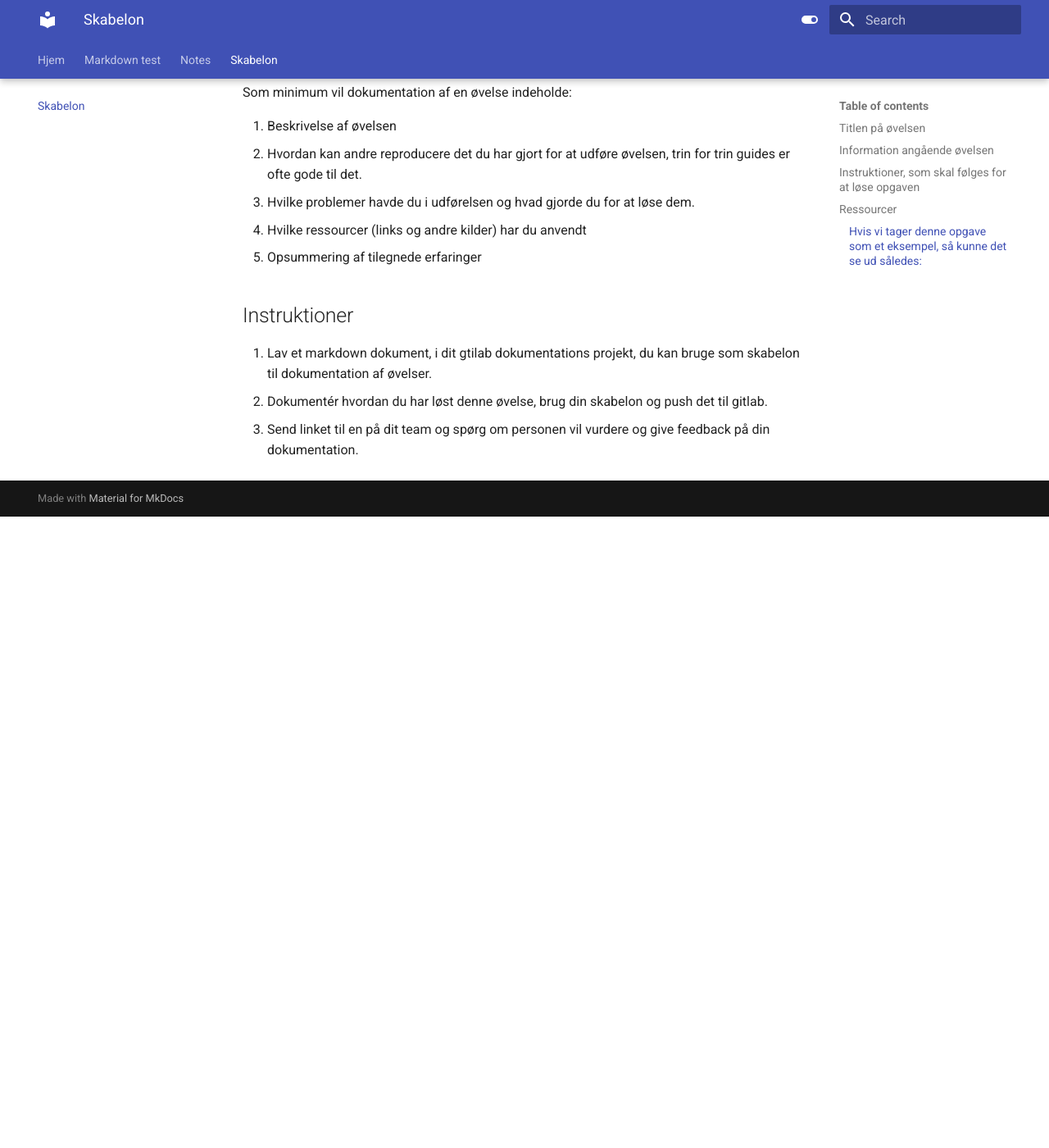
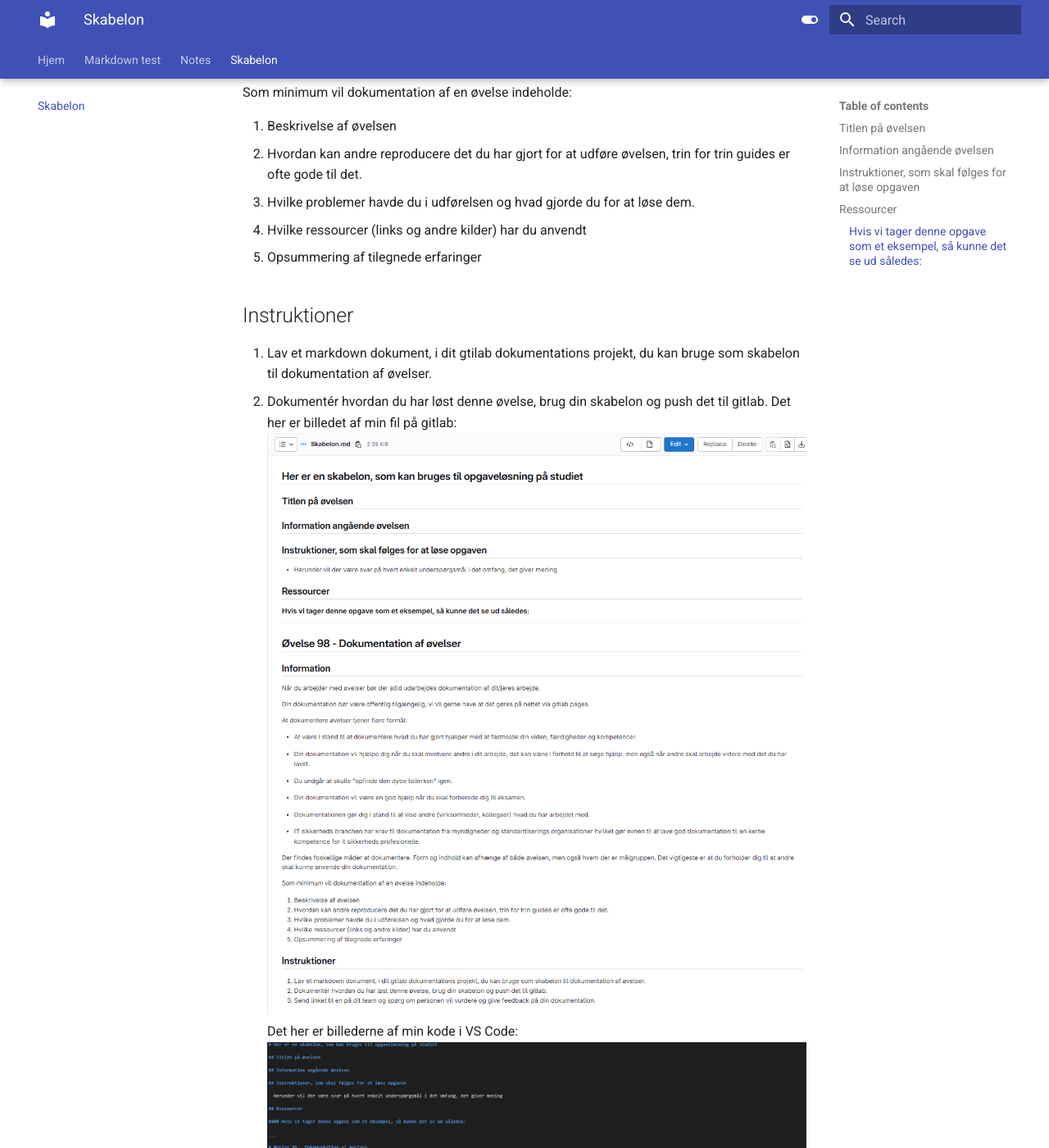
Before and after one commit to Mikk391e/it-sikkerhed, an MkDocs documentation site: the page built from my-project/pages/docs/Skabelon.md, in a window 1280 px wide and 1400 px high, scrolled down 1292 px. Shown: the whole window at 82% size. Built offline with MkDocs 1.6.1 and Material for MkDocs 9.7.7, drawn with Linux system fonts in a browser that asks for light colours; before the commit the page ends 1922 px from its top, so only the background shows below that.

Commit message:
Added images to gitlab pages

```diff
--- a/my-project/pages/docs/Skabelon.md
+++ b/my-project/pages/docs/Skabelon.md
@@ -51,4 +51,9 @@ Som minimum vil dokumentation af en øvelse indeholde:
 
 1. Lav et markdown dokument, i dit gtilab dokumentations projekt, du kan bruge som skabelon til dokumentation af øvelser.
 2. Dokumentér hvordan du har løst denne øvelse, brug din skabelon og push det til gitlab.
+Det her er billedet af min fil på gitlab:
+    ![BilledeAfGitlabFil](Images/Skabelon_gitlab.png)
+Det her er billederne af min kode i VS Code:
+    ![BilledeAfSkabelonMD1/2](Images/Skabelon_md1-2.png)
+    ![BilledeAfSkabelonMD2/2](Images/Skabelon_md2-2.png)
 3. Send linket til en på dit team og spørg om personen vil vurdere og give feedback på din dokumentation.
```
Also changed, not shown: my-project/pages/docs/Images/Skabelon_gitlab.png (added), my-project/pages/docs/Images/Skabelon_md1-2.png (added), my-project/pages/docs/Images/Skabelon_md2-2.png (added).
